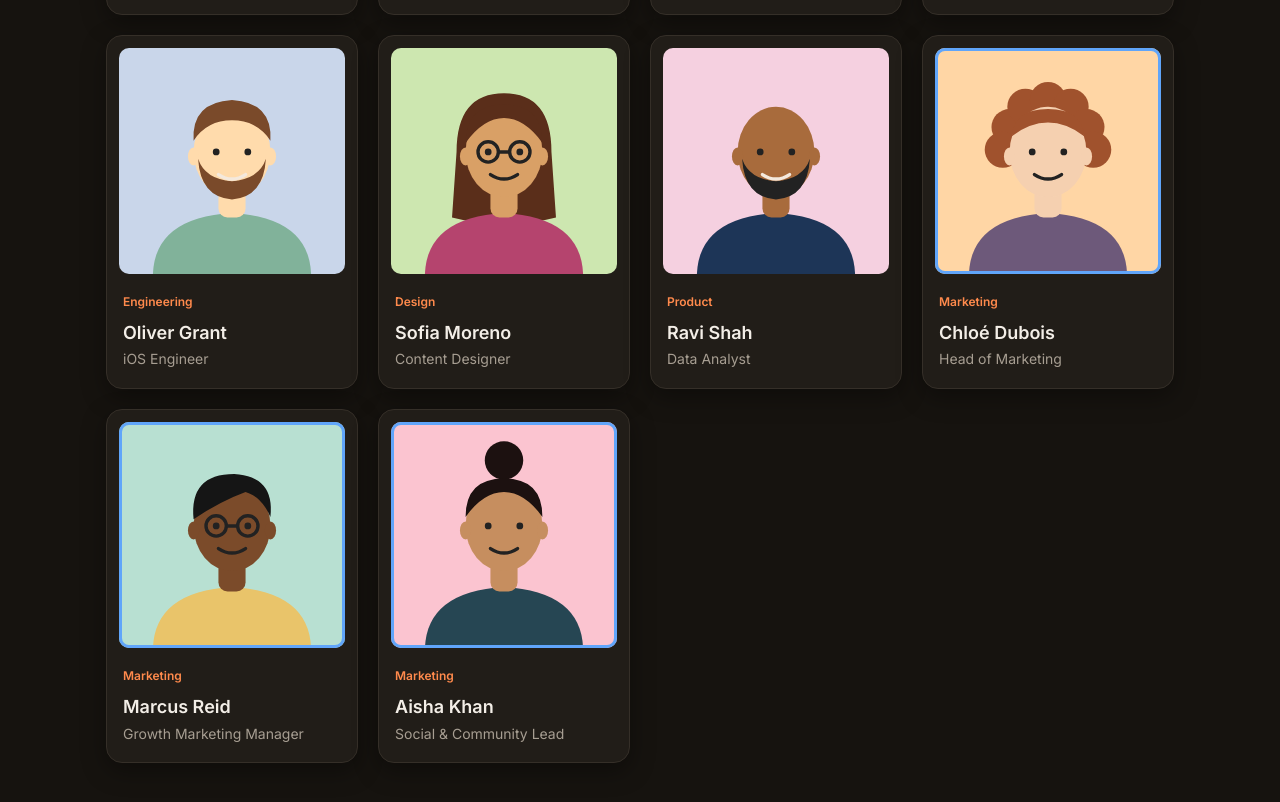
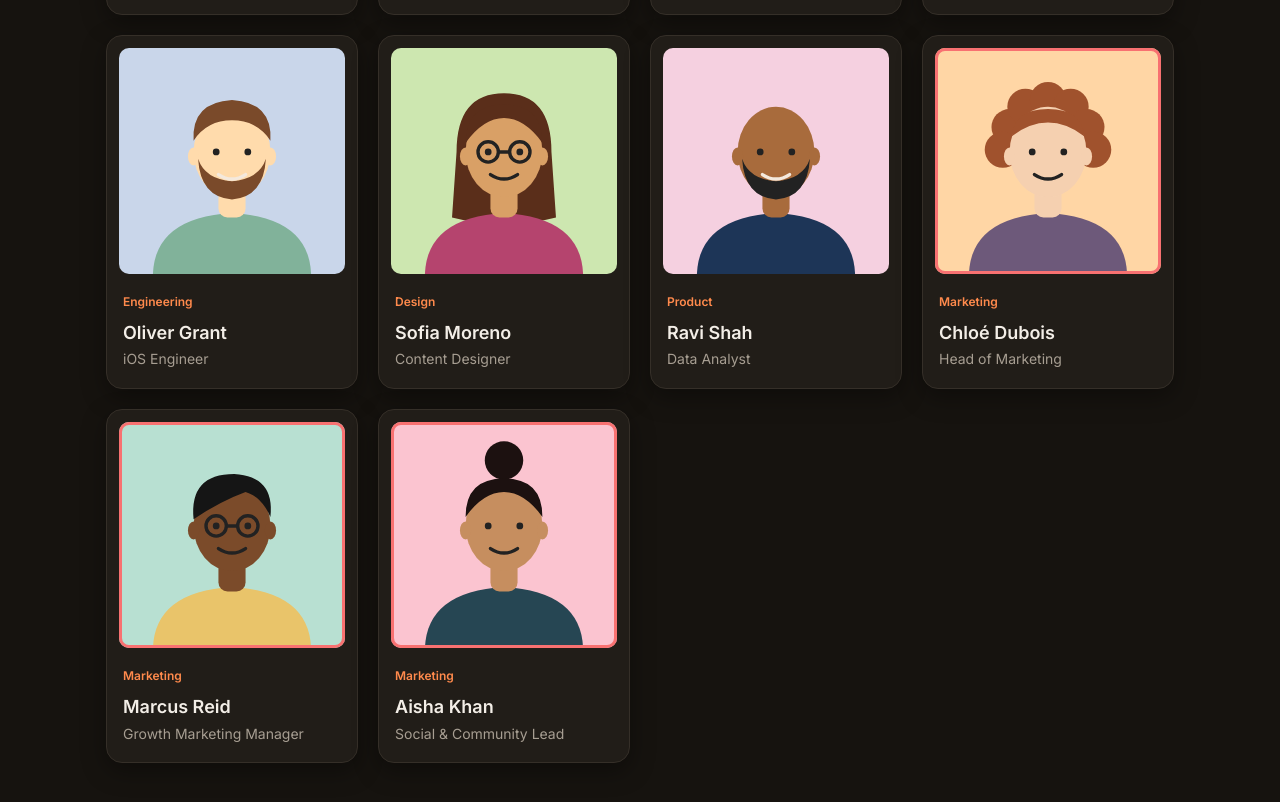
Before and after one commit to nadsella/team-page, a plain HTML site: page index.html in a window 1280 px wide. Shown: the part 1334-2136 px from the top of the page. Drawn offline with Linux system fonts and the dark colour scheme.

Commit message:
Change marketing portrait outline to red

```diff
--- a/style.css
+++ b/style.css
@@ -1,9 +1,9 @@
 :root {
   --bg: #FAF7F2; --surface: #FFFFFF; --text: #1F1B16; --muted: #6B645B;
-  --line: #E8E1D6; --accent: #D9480F; --accent-ink: #FFFFFF; --marketing: #2563EB; --shadow: 0 1px 2px rgba(31,27,22,.06), 0 8px 24px rgba(31,27,22,.06);
+  --line: #E8E1D6; --accent: #D9480F; --accent-ink: #FFFFFF; --marketing: #DC2626; --shadow: 0 1px 2px rgba(31,27,22,.06), 0 8px 24px rgba(31,27,22,.06);
 }
 @media (prefers-color-scheme: dark) {
-  :root { --bg: #16130F; --surface: #211D18; --text: #F3EEE7; --muted: #A79E92; --line: #352F28; --accent: #FF8A4C; --accent-ink: #16130F; --marketing: #60A5FA; --shadow: 0 8px 24px rgba(0,0,0,.35); }
+  :root { --bg: #16130F; --surface: #211D18; --text: #F3EEE7; --muted: #A79E92; --line: #352F28; --accent: #FF8A4C; --accent-ink: #16130F; --marketing: #F87171; --shadow: 0 8px 24px rgba(0,0,0,.35); }
 }
 * { box-sizing: border-box; }
 body { margin: 0; background: var(--bg); color: var(--text); font: 16px/1.55 Inter, system-ui, sans-serif; }
```
